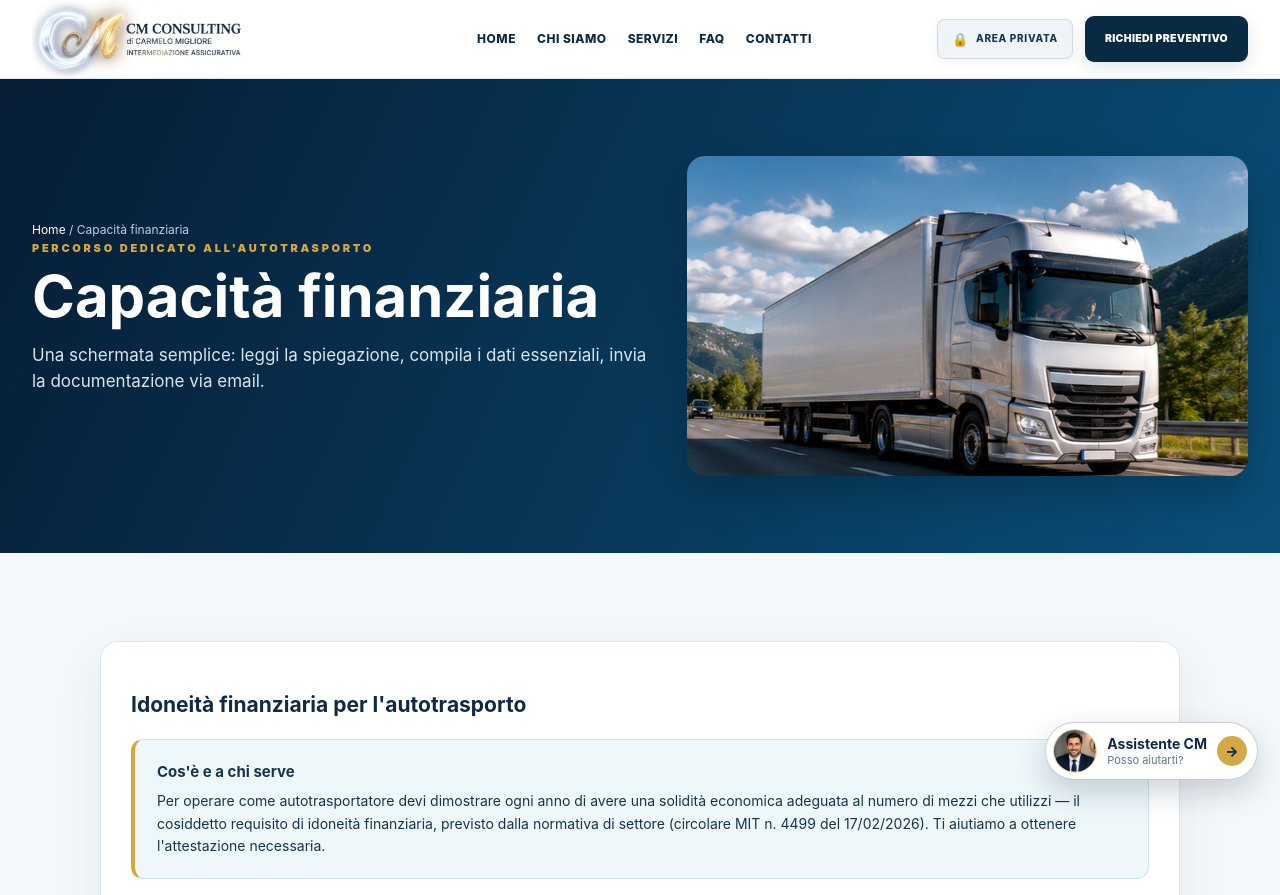
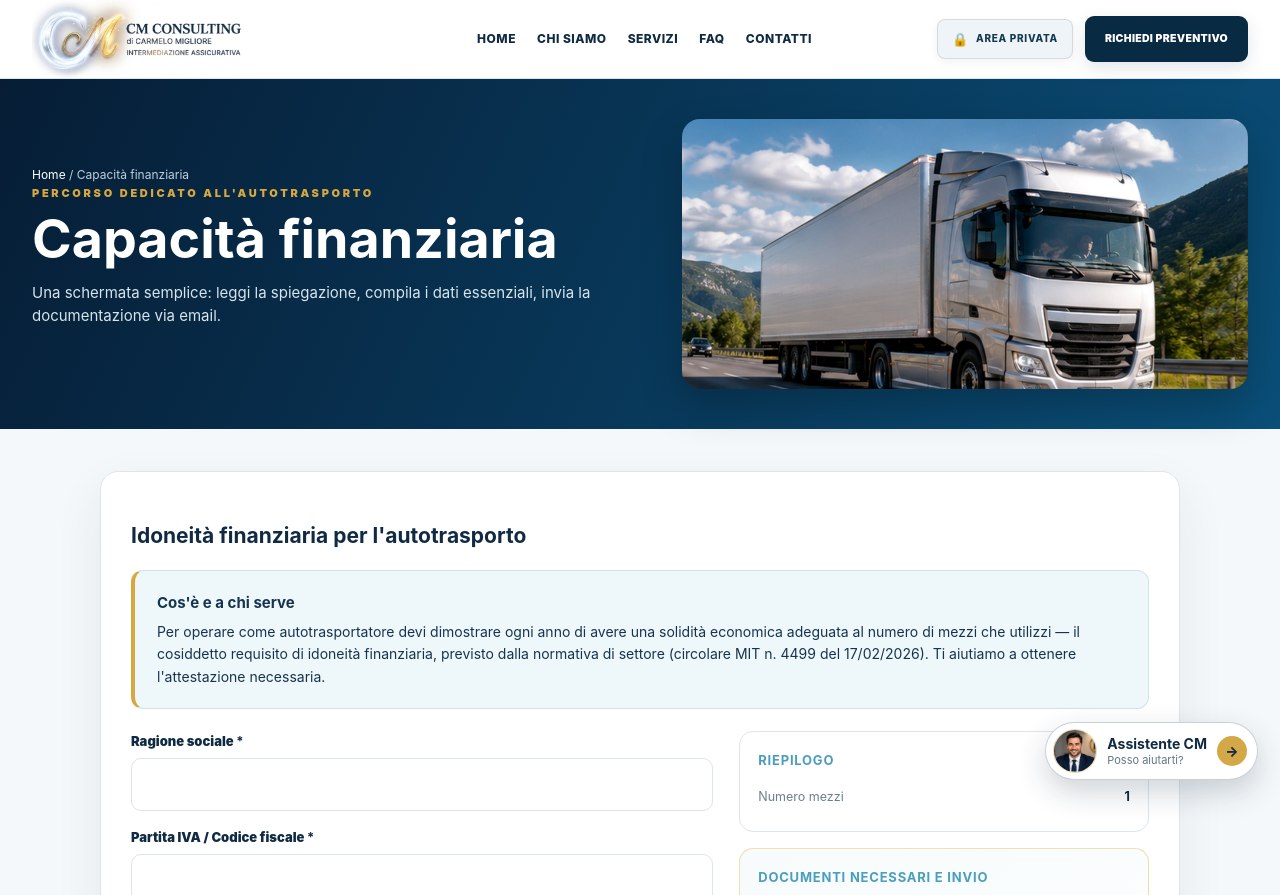
Before and after one commit to migliore50-afk/Cm-Consulting-, a website: page capacita-finanziaria.html in a window 1280 px wide. Shown: the top 895 px of the page. Drawn offline with Linux system fonts and the light colour scheme.

Commit message:
fix: compatta hero capacita su notebook

```diff
--- a/capacita-finanziaria.html
+++ b/capacita-finanziaria.html
@@ -52,6 +52,18 @@
 .privacy-check a{color:var(--ink);font-weight:800;text-decoration:underline}
 .success-box{display:none;text-align:center;padding:40px}
 .success-box.show{display:block}
+
+/* Notebook: compatta la pagina della capacita finanziaria per rendere il modulo subito percepibile.
+   Non modifica il layout desktop grande e non cambia la resa mobile. */
+@media (min-width:1101px) and (max-height:920px){
+  .cm-confirmed-hero{padding:40px 0}
+  .cm-confirmed-hero-grid{gap:24px}
+  .cm-confirmed-hero-media img{height:270px}
+  .cm-confirmed-hero-copy h1{font-size:clamp(42px,4.2vw,54px)}
+  .cm-confirmed-hero-copy p{font-size:15px}
+  .cm-confirmed-hero + .section{padding-top:42px}
+  .cm-confirmed-hero + .section .request-card{padding-top:24px}
+}
 </style><link href="favicon.ico" rel="icon" sizes="any"/><link href="assets/images/logo-cm-symbol.png" rel="icon" sizes="512x512" type="image/png"/><link href="assets/apple-touch-icon.png" rel="apple-touch-icon"/></head><body>
 <header class="header"><div class="wrap nav"><a class="brand" href="/"><img alt="CM Consulting" decoding="async" height="559" src="assets/images/logo-cm-consulting.webp" width="1494"/></a><button aria-label="Apri menu di navigazione" class="menu" id="menu">☰</button><nav class="links" id="links"><a href="/">HOME</a><a href="/fideiussioni">FIDEIUSSIONI</a><a class="active" href="/capacita-finanziaria">CAPACITÀ FINANZIARIA</a><a href="/#metodo">CHI SIAMO</a><a href="/#servizi">SERVIZI</a><a href="/contatti">CONTATTI</a></nav><a class="header-cta" href="/richiedi-preventivo?tipo=capacita">RICHIEDI PREVENTIVO</a></div></header>
 <section class="page-hero cm-confirmed-hero"><div class="wrap"><div class="cm-confirmed-hero-grid"><div class="cm-confirmed-hero-copy"><div class="crumb"><a href="/">Home</a> / Capacità finanziaria</div><div class="eyebrow">Percorso dedicato all'autotrasporto</div><h1>Capacità finanziaria</h1><p>Una schermata semplice: leggi la spiegazione, compila i dati essenziali, invia la documentazione via email.</p></div><div class="cm-confirmed-hero-media"><img alt="Capacità finanziaria" decoding="async" fetchpriority="high" src="assets/capacita-retina-1920.webp"/></div></div></div></section>
```
